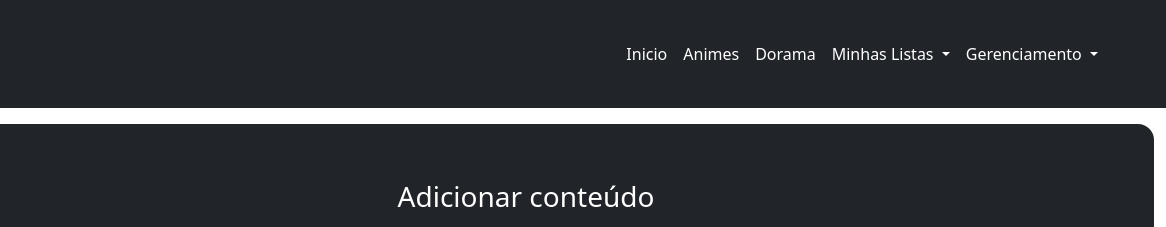
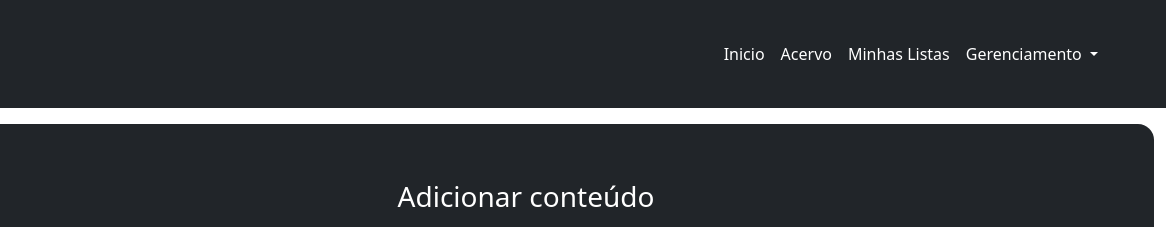
Before and after one commit to Marcos-Sobral/templete-vidadeotaku, a plain HTML site: page createAnime.html in a window 1280 px wide. Shown: the top 227 px of the page, 114-1280 px from the left. Drawn offline with nearby package versions, Linux system fonts and the light colour scheme.

Commit message:
atualização no header

```diff
--- a/createAnime.html
+++ b/createAnime.html
@@ -29,22 +29,11 @@
               <a class="nav-link text-white" href="index.html">Inicio</a>
             </li>
             <li class="nav-item">
-              <a class="nav-link text-white" target="_blank" href="">Animes</a>
+              <a class="nav-link text-white" target="_blank" href="">Acervo</a>
             </li>
             <li class="nav-item">
-              <a class="nav-link text-white" target="_blank" href="">Dorama</a>
+              <a class="nav-link text-white" target="_blank" href="">Minhas Listas</a>
             </li>
-            <li class="nav-item dropdown">
-              <a class="nav-link dropdown-toggle text-white" href="#" role="button" data-bs-toggle="dropdown"
-                  aria-expanded="false">
-                  Minhas Listas
-              </a>
-              <ul class="dropdown-menu dropdown-menu-end">
-                  <li><a class="dropdown-item fw-bold" href="createAnime.html">Animes</a></li>
-                  <li><a class="dropdown-item fw-bold" href="createList.html">Dorama</a></li>
-                  <li><a class="dropdown-item fw-bold" href="createList.html">Livros</a></li>
-              </ul>
-          </li>
             <li class="nav-item dropdown">
                 <a class="nav-link dropdown-toggle text-white" href="#" role="button" data-bs-toggle="dropdown"
                     aria-expanded="false">
```
Also changed, not shown: createList.html (+4 -13 lines), index.html (+2 -13 lines), myList.html (added).
